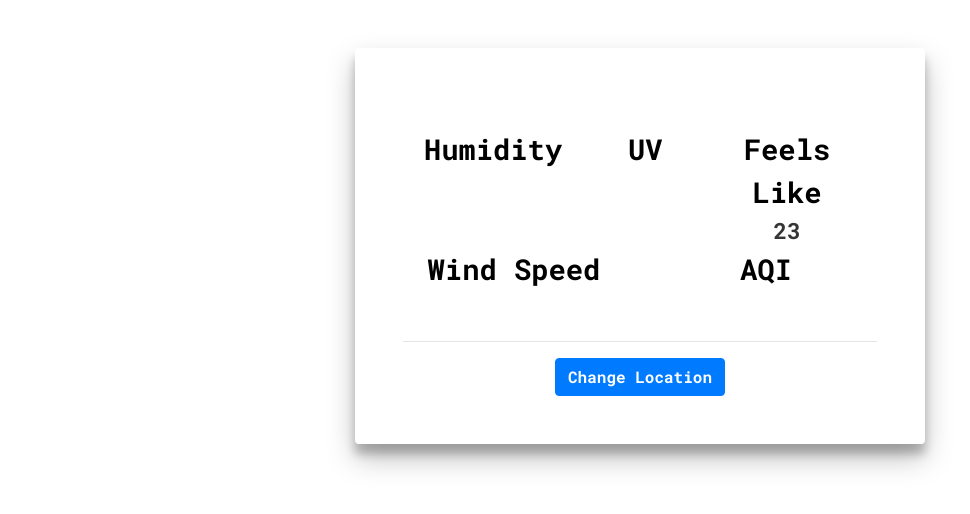
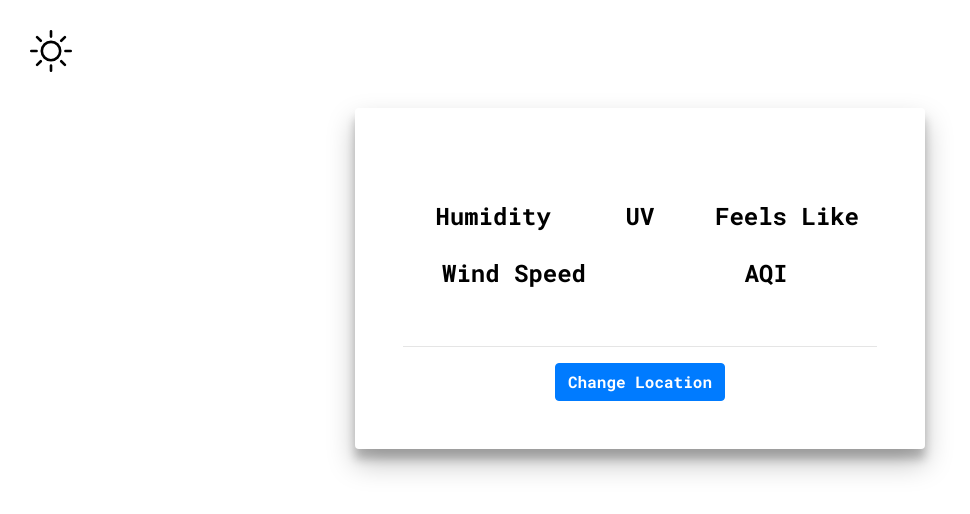
Before and after one commit to Saurabhsharma884/Weather-Report, a plain HTML site: page index.html in a window 1280 px wide. Shown: the whole page, without its empty margins (0-970 px from the left). Drawn offline with nearby package versions, Linux system fonts and the light colour scheme; no server answers.

Commit message:
UI Changes

```diff
--- a/index.html
+++ b/index.html
@@ -16,51 +16,53 @@
 </head>
 
 <body>
+
+    <div class="mode-btn col-md-1"><svg xmlns="http://www.w3.org/2000/svg" width="42" height="42" fill="black"
+            class="bi bi-brightness-high" viewBox="0 0 16 16">
+            <path
+                d="M8 11a3 3 0 1 1 0-6 3 3 0 0 1 0 6zm0 1a4 4 0 1 0 0-8 4 4 0 0 0 0 8zM8 0a.5.5 0 0 1 .5.5v2a.5.5 0 0 1-1 0v-2A.5.5 0 0 1 8 0zm0 13a.5.5 0 0 1 .5.5v2a.5.5 0 0 1-1 0v-2A.5.5 0 0 1 8 13zm8-5a.5.5 0 0 1-.5.5h-2a.5.5 0 0 1 0-1h2a.5.5 0 0 1 .5.5zM3 8a.5.5 0 0 1-.5.5h-2a.5.5 0 0 1 0-1h2A.5.5 0 0 1 3 8zm10.657-5.657a.5.5 0 0 1 0 .707l-1.414 1.415a.5.5 0 1 1-.707-.708l1.414-1.414a.5.5 0 0 1 .707 0zm-9.193 9.193a.5.5 0 0 1 0 .707L3.05 13.657a.5.5 0 0 1-.707-.707l1.414-1.414a.5.5 0 0 1 .707 0zm9.193 2.121a.5.5 0 0 1-.707 0l-1.414-1.414a.5.5 0 0 1 .707-.707l1.414 1.414a.5.5 0 0 1 0 .707zM4.464 4.465a.5.5 0 0 1-.707 0L2.343 3.05a.5.5 0 1 1 .707-.707l1.414 1.414a.5.5 0 0 1 0 .708z" />
+        </svg></div>
     <div class="container">
         <div class="row">
-            <div class="w-box col-md-6 mx-auto text-center text-light rounded mt-5 p-5">
+            <div class="w-box col-12 col-md-6 mx-auto text-center text-light rounded p-5">
                 <h1 id="w-location"></h1>
                 <h3 class="text-secondary" id="w-desc"></h3>
                 <h3 id="w-string"></h3>
                 <img id="w-icon">
                 <div class="box">
                     <div class="row">
-                        <div class="col-12 col-md-5">
+                        <div class="col-12 col-lg-5 t">
                             <div class="col field">
                                 Humidity
                             </div>
                             <div class="col value" id="w-humidity">
-
                             </div>
                         </div>
-                        <div class="col-12 col-md-2">
+                        <div class="col-12 col-lg-2 t">
                             <div class="col field">
                                 UV
                             </div>
                             <div class="col value" id="w-uv">
-
                             </div>
                         </div>
-                        <div class="col-12 col-md-5">
+                        <div class="col-12 col-lg-5 t">
                             <div class="col field">
                                 Feels Like
                             </div>
                             <div class="col value" id="w-feels-like">
-                                23
                             </div>
                         </div>
                     </div>
                     <div class="row">
-                        <div class="col-12 col-md-6">
+                        <div class="col-12 col-lg-6 t">
                             <div class="col field">
                                 Wind Speed
                             </div>
                             <div class="col value " id="w-wind">
-
                             </div>
                         </div>
 
-                        <div class="col-12 col-md-6">
+                        <div class="col-12 col-lg-6 t">
                             <div class="col field">
                                 AQI
                             </div>
--- a/js/ui.js
+++ b/js/ui.js
@@ -3,7 +3,6 @@ class UI {
     this.location = document.getElementById("w-location");
     this.desc = document.getElementById("w-desc");
     this.string = document.getElementById("w-string");
-    this.details = document.getElementById("w-details");
     this.icon = document.getElementById("w-icon");
     this.humidity = document.getElementById("w-humidity");
     this.feelsLike = document.getElementById("w-feels-like");
--- a/style.css
+++ b/style.css
@@ -1,10 +1,12 @@
+body {
+  font-family: "Roboto Mono", monospace;
+  /* background-color: rgb(22,47,55); */
+  /* background-color: rgb(253,211,172); */
+  /* background-image: radial-gradient(farthest-corner at 20% 100% ,white 5%,yellow,orange,rgb(145, 9, 77),rgb(63, 45, 105)); */
+}
 .w-box {
   box-shadow: rgba(0, 0, 0, 0.25) 0px 14px 28px,
     rgba(0, 0, 0, 0.22) 0px 10px 10px;
-}
-
-.list-group-item {
-  background-color: rgb(216, 216, 216);
 }
 
 #aqi-box {
@@ -15,21 +17,33 @@
   text-align: center;
   padding: 5px;
 }
-
-body {
-  font-family: "Roboto Mono", monospace;
-  /* background-color: rgb(22,47,55); */
-  /* background-color: rgb(253,211,172); */
-  /* background-image: radial-gradient(farthest-corner at 20% 100% ,white 5%,yellow,orange,rgb(145, 9, 77),rgb(63, 45, 105)); */
+.t {
+  text-align: center;
+ padding: 10px;
 }
 
+#w-location {
+  color: rgb(39, 0, 0);
+}
+#w-string{
+  color: black;
+}
 .field {
+  text-align: center;
   font-family: "Roboto Mono", monospace;
-  font-size: 1.8rem;
+  font-size: 1.5rem;
   color: black;
   font-weight: bolder;
 }
 .value {
-    font-size: 1.4rem;
-    color: rgb(53, 53, 53);
+  text-align: center;
+  font-size: 1.2rem;
+  color: rgb(53, 53, 53);
 }
+.mode-btn {
+  padding: 10px;
+  border-radius: 50%;
+  display: inline-block;
+  background-color: white;
+  margin: 20px;
+}
```
